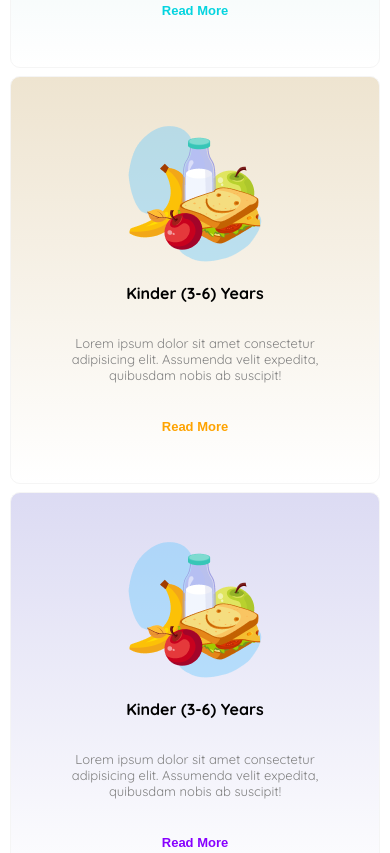
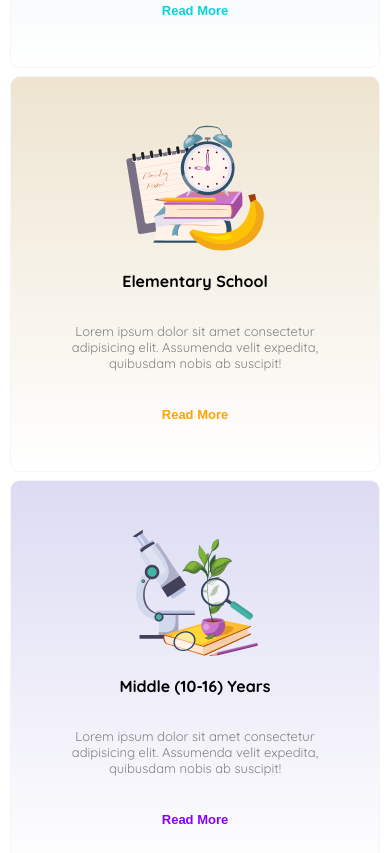
Before and after one commit to rabiul3000/kids-school, a plain HTML site: page index.html in a window 390 px wide. Shown: the part 1195-2048 px from the top of the page. Drawn offline with Linux system fonts and the light colour scheme.

Commit message:
standard curriculam sections responsiveness added

```diff
--- a/index.html
+++ b/index.html
@@ -83,10 +83,10 @@
 
 					<div class="curriculam__card bg-orange-gradiant">
 						<div class="curriculam__img">
-							<img src="./assets/kinder.png" alt="" />
+							<img src="./assets/elementary.png" alt="" />
 						</div>
 						<div class="curriculam__card__title">
-							<strong>Kinder (3-6) Years</strong>
+							<strong>Elementary School</strong>
 						</div>
 						<div class="curriculam__card__description">
 							<p>
@@ -101,10 +101,10 @@
 
 					<div class="curriculam__card bg-purple-gradiant">
 						<div class="curriculam__img">
-							<img src="./assets/kinder.png" alt="" />
+							<img src="./assets/middle.png" alt="" />
 						</div>
 						<div class="curriculam__card__title">
-							<strong> Kinder (3-6) Years </strong>
+							<strong> Middle (10-16) Years </strong>
 						</div>
 						<div class="curriculam__card__description">
 							<p>
@@ -130,9 +130,12 @@
                           </svg>
                     </button>
                 </div>
+			</section>
 
 
-			</section>
+
+
+
 		</main>
 	</body>
 </html>
--- a/style.css
+++ b/style.css
@@ -210,6 +210,8 @@ nav > a {
 	opacity: 0.2;
 }
 
+
+
 /* for mobile responsiveness */
 @media screen and (max-width: 425px) {
 	/* navbar  */
@@ -264,25 +266,30 @@ nav > a {
 		display: block;
 	}
 
-    .curriculam__title{
+	.curriculam__title {
 		margin-bottom: 0px;
-
 	}
 
-    .curriculam__cards{
+	.curriculam__cards {
 		display: block;
 		padding: 0.6rem;
 	}
-    .curriculam__card{
+
+	.curriculam__card {
 		margin-block: 0.5rem;
 		border: 1px solid whitesmoke;
 	}
 
+	.curriculam__nextPagebtn {
+		display: none;
+	}
 
 
 
 }
 
+
+
 /* for tablet responsiveness */
 
 @media screen and (min-width: 426px) and (max-width: 768px) {
```
Lines whose indentation alone changed are shown as unchanged.
